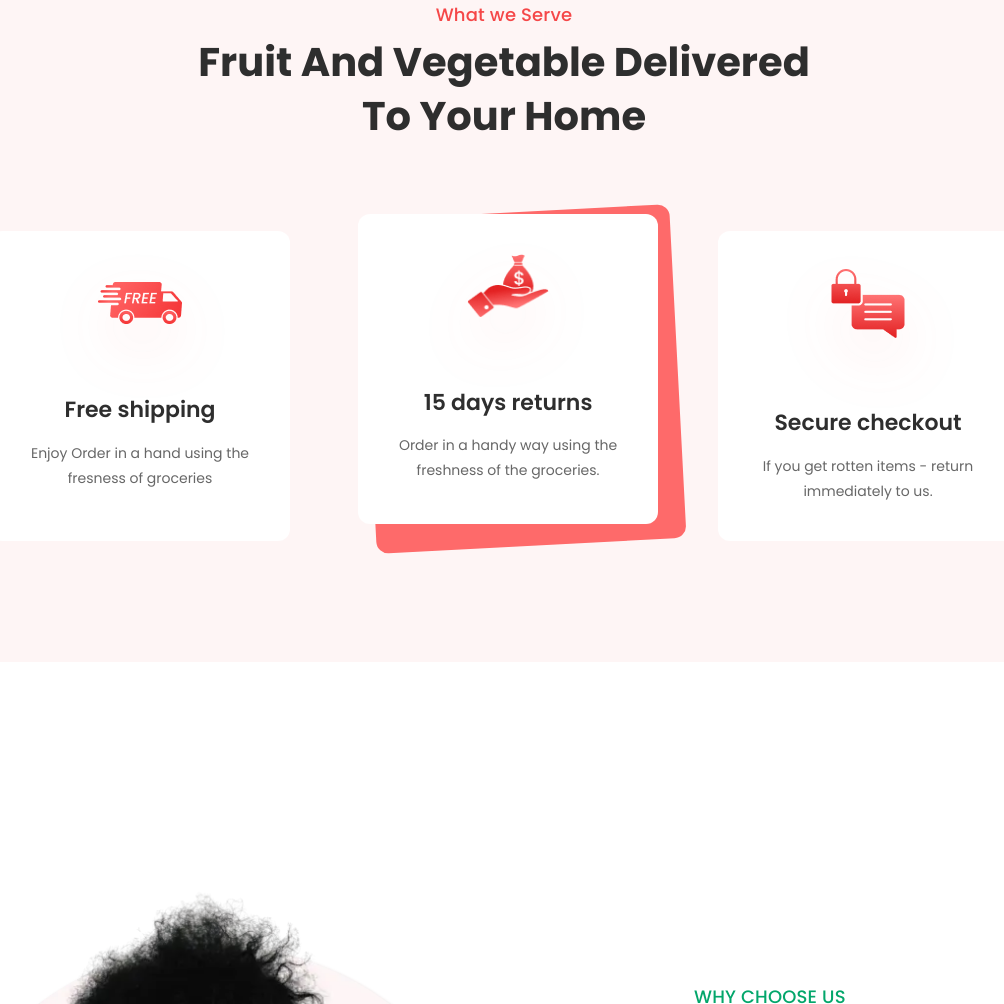
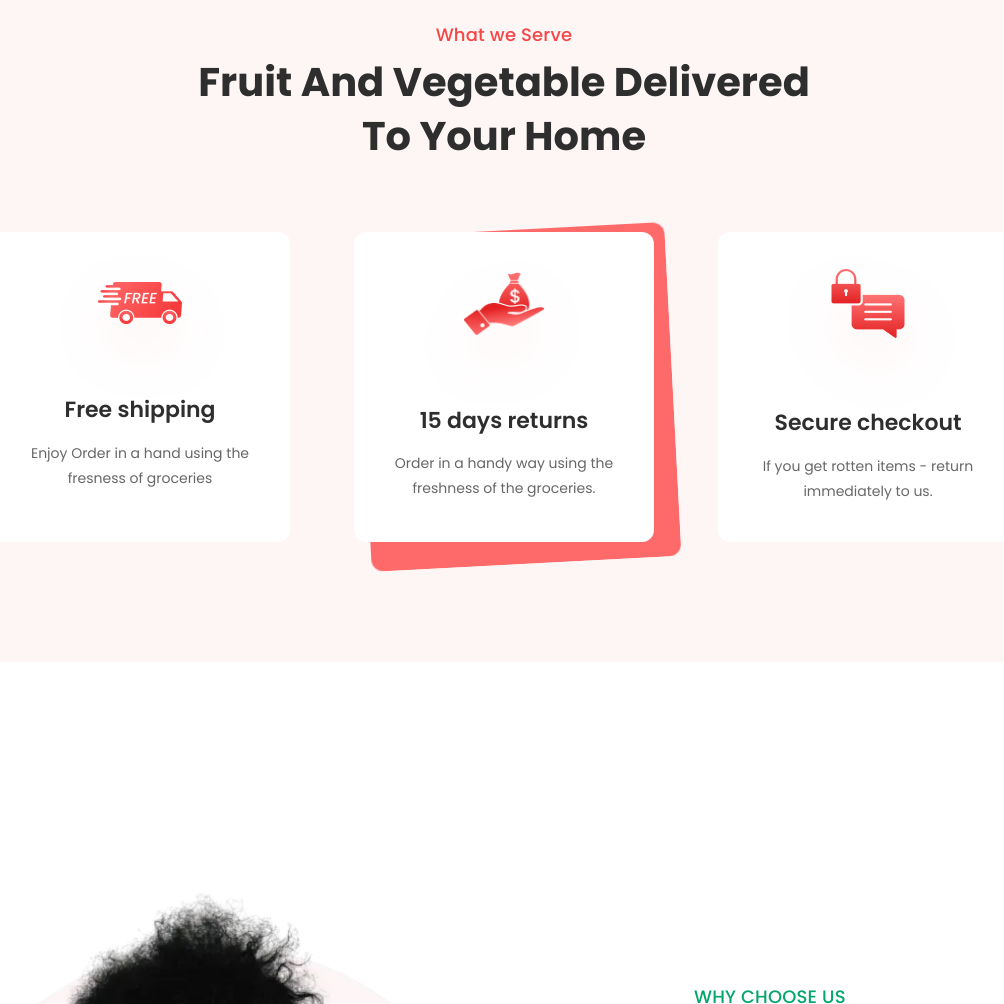
Before and after one commit to MohamedHesham1/Food-Delivery-Landing, a website built with Vite: page index.html in a window 1280 px wide. Shown: the part 968-1972 px from the top of the page, without its empty margins (136-1140 px from the left). Built offline with nearby package versions, Linux system fonts and the light colour scheme.

Commit message:
fix: :bug: correct card 2 with pseudo elements

```diff
--- a/index.html
+++ b/index.html
@@ -198,9 +198,7 @@
               </p>
             </div>
           </li>
-          <li class="card-2">
-            <div class="card--background"></div>
-            <div class="card card--front">
+          <li class="card card-2">
             <div class="card__img">
               <img
                 src="assets/imgs/money.png"
@@ -215,7 +213,6 @@
               <p class="card__subtitle">
                 Order in a handy way using the freshness of the groceries.
               </p>
-              </div>
             </div>
           </li>
           <li class="card">
--- a/style.scss
+++ b/style.scss
@@ -369,26 +369,24 @@ body {
   }
 }
 .card-2 {
-  position: relative;
-  width: 327.87px;
-  height: 349.93px;
+  transform-style: preserve-3d;
+
+  // width: 327.87px;
+  // height: 349.93px;
 }
-.card--front {
-  position: relative;
-  z-index: 99;
-  inset-inline-start: 18px;
-  inset-block-start: 2px;
-}
-.card--background {
+
+.card-2::after {
+  content: " ";
   position: absolute;
-  inset-block-start: 0;
-  inset-inline-start: 27.86px;
+  inset-block-start: -2px;
+  inset-inline-start: 8.86px;
   width: 310px;
   height: 334.16px;
   background-color: #fe6a6a;
   border-radius: 12px;
-  transform: rotate(-3deg);
+  transform: rotate(-3deg) translateZ(-1px);
 }
+
 //    services-mobile
 @media (max-width: 1050px) {
   .services {
@@ -405,12 +403,9 @@ body {
     }
   }
 }
-@media (max-width: 380px) {
-  .card--front {
-    inset-inline-start: -4px;
-  }
-  .card--background {
-    inset-inline-start: 5.86px;
+@media (max-width: 403px) {
+  .card-2::after {
+    width: 282px;
   }
 }
 //    discover section
```
Lines whose indentation alone changed are shown as unchanged.
